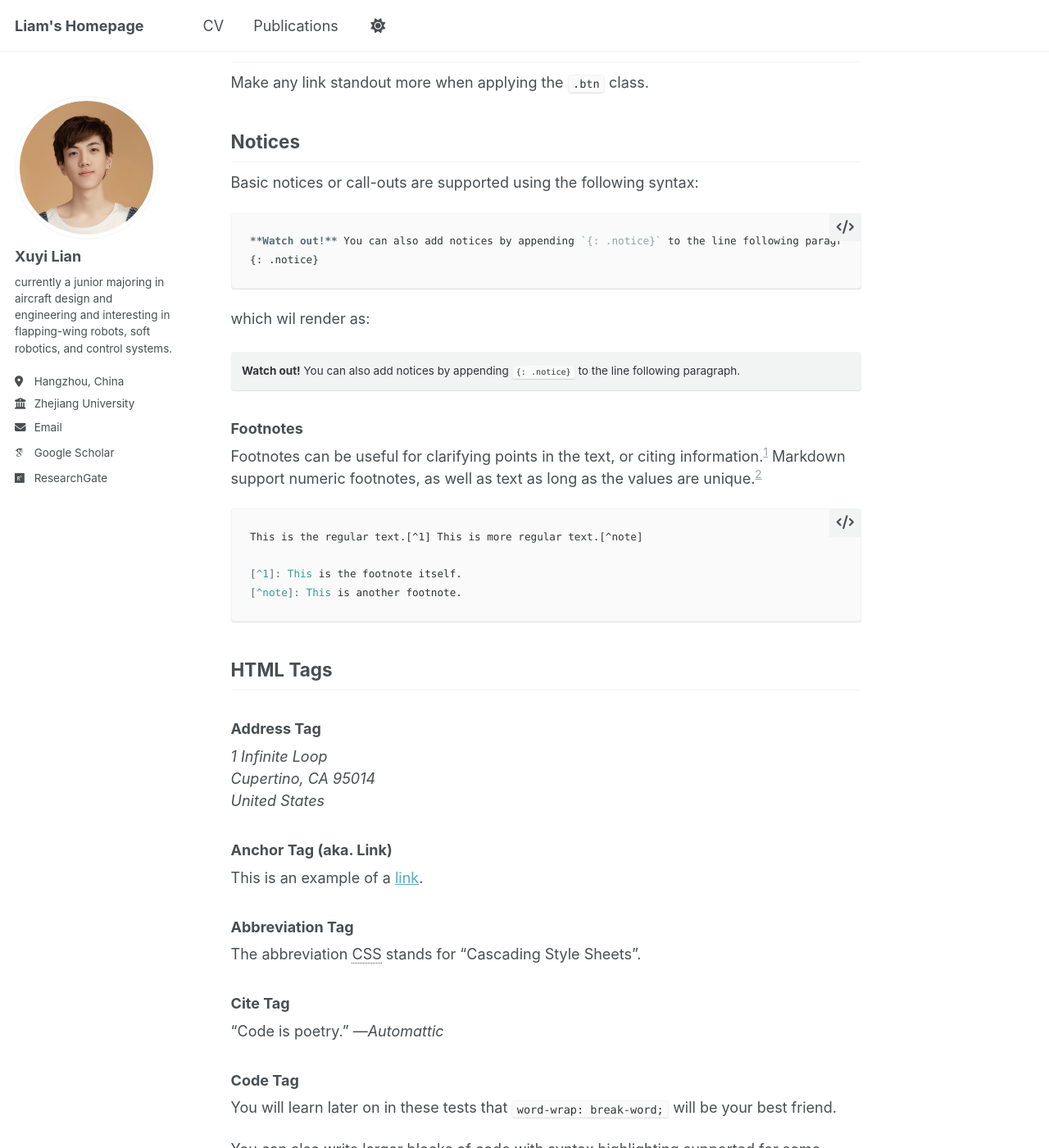
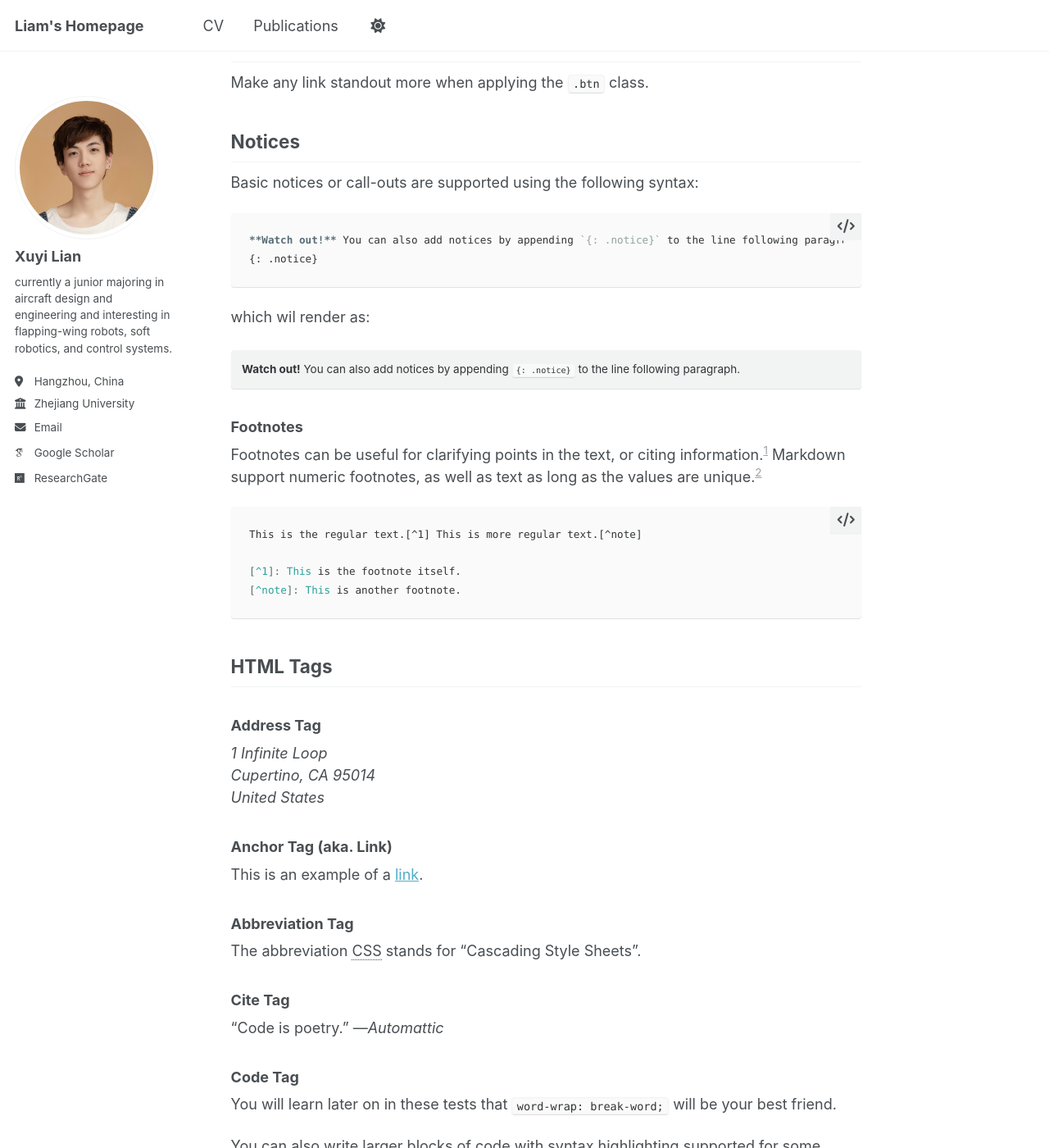
Before and after one commit to xuyilian/xuyilian.github.io, a Jekyll site: the page built from _pages/markdown.md, in a window 1280 px wide and 1400 px high, scrolled down 4666 px. Shown: the whole window at 82% size. Built offline with Jekyll 4.4.1, drawn with Linux system fonts in a browser that asks for light colours; emoji names are drawn with the system emoji font; some web fonts are replaced.

Commit message:
Update _syntax.scss

```diff
--- a/_sass/_syntax.scss
+++ b/_sass/_syntax.scss
@@ -6,7 +6,7 @@ div.highlighter-rouge, figure.highlight {
   position: relative;
   margin-bottom: 1em;
   padding: 1em;
-  border: 1px solid var(--global-border-color);
+  border: none;
   border-radius: $border-radius;
   background-color: var(--global-code-background-color);
   box-shadow: $box-shadow;
```
